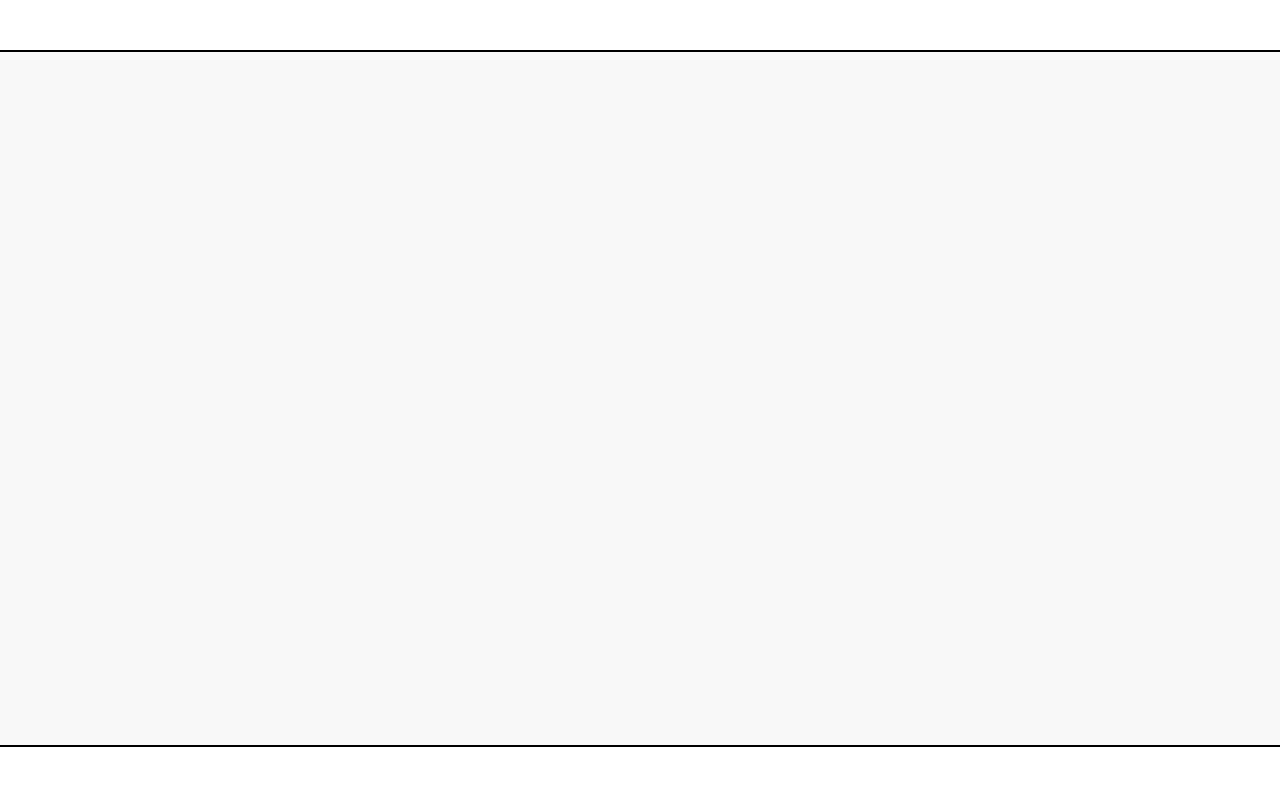
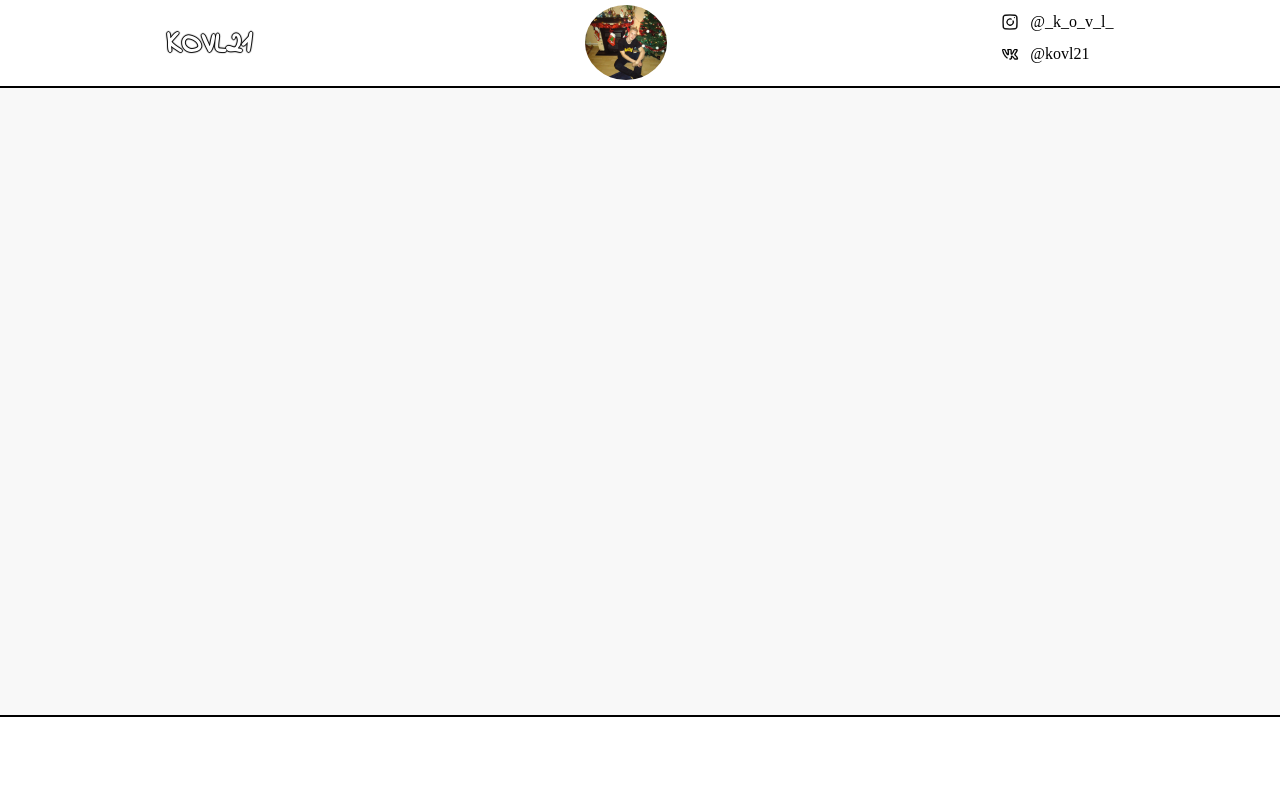
Before and after one commit to kovl21/kovl21.github.io, a plain HTML site: page index.html in a window 1280 px wide. Drawn offline with Linux system fonts and the light colour scheme.

Commit message:
4
header

```diff
--- a/CSS/style.css
+++ b/CSS/style.css
@@ -14,19 +14,66 @@ body {
     line-height: 135%;
 }
 
+a {
+    text-decoration: none;
+}
+
 .content {
-    min-height: calc(100vh - 65px);
+    min-height: calc(100vh - 95px);
+}
+
+.header {
+    display: flex;
+    justify-content: space-around;
+    align-items: center;
+}
+
+header {
+    border-bottom: 2px solid black;
+}
+
+.logo h1 a{
+    font-family: 'Indie Flower', cursive;
+    text-decoration: none;
+    color: #fff;
+    text-shadow: 1px 0 1px #000, 0 1px 1px #000, -1px 0 1px #000, 0 -1px 1px #000;
+}
+
+.logo h1 a:hover {
+    color: #000;
+    text-shadow: none;
+}
+
+.logo-img img {
+    height: 75px;
+    border-radius: 50%;
+    margin-top: 5px;
+}
+
+.logo-soc {
+    list-style: none;
+}
+
+.logo-soc li a{
+    display: flex;
+    align-items: center;
+    margin-bottom: 10px;
+    color: #000;
+}
+
+.logo-soc li  a:hover {
+    color: rgb(20, 3, 116);
+}
+
+.logo-soc li a img {
+    height: 20px;
+    margin-right: 10px;
 }
 
 header, footer {
     width: 100%;
     background-color: #fff;
-    min-height: 50px;
-}
-
-header {
-    border-bottom: 2px solid black;
-    font-family: 'Indie Flower', cursive;
+    min-height: 80px;
 }
 
 footer {
--- a/index.html
+++ b/index.html
@@ -15,12 +15,36 @@
 <body>
     <div class="content">
         <header class="header">
+            <div class="logo">
+                <h1 id="logo">
+                    <a href="">
+                        KOVL21
+                    </a>
+                </h1>
+            </div>
+            <div class="logo-img">
+                <a href="index.html">
+                    <img src="IMG/Zuc4i1gFKBw.jpg" alt="" id="logo-img">
+                </a>
+            </div>
+            <div class="logo-soc">
+                <li>
+                    <a href="https://www.instagram.com/_k_o_v_l_/"><img src="IMG/inst.png" alt="">@_k_o_v_l_</a>
+                </li>
+                <li>
+                    <a href="https://vk.com/idkovl21"><img src="IMG/vk.png" alt="">@kovl21</a>
+                </li>
+            </div>
+        </header>
+        <nav>
 
-        </header>
+        </nav>
+        <main>
+
+        </main>
     </div>
     <footer class="footer">
 
     </footer>
-
 </body>
 </html>
```
Also changed, not shown: IMG/Zuc4i1gFKBw.jpg (added), IMG/inst.png (added), IMG/mail.png (added), IMG/vk.png (added).
